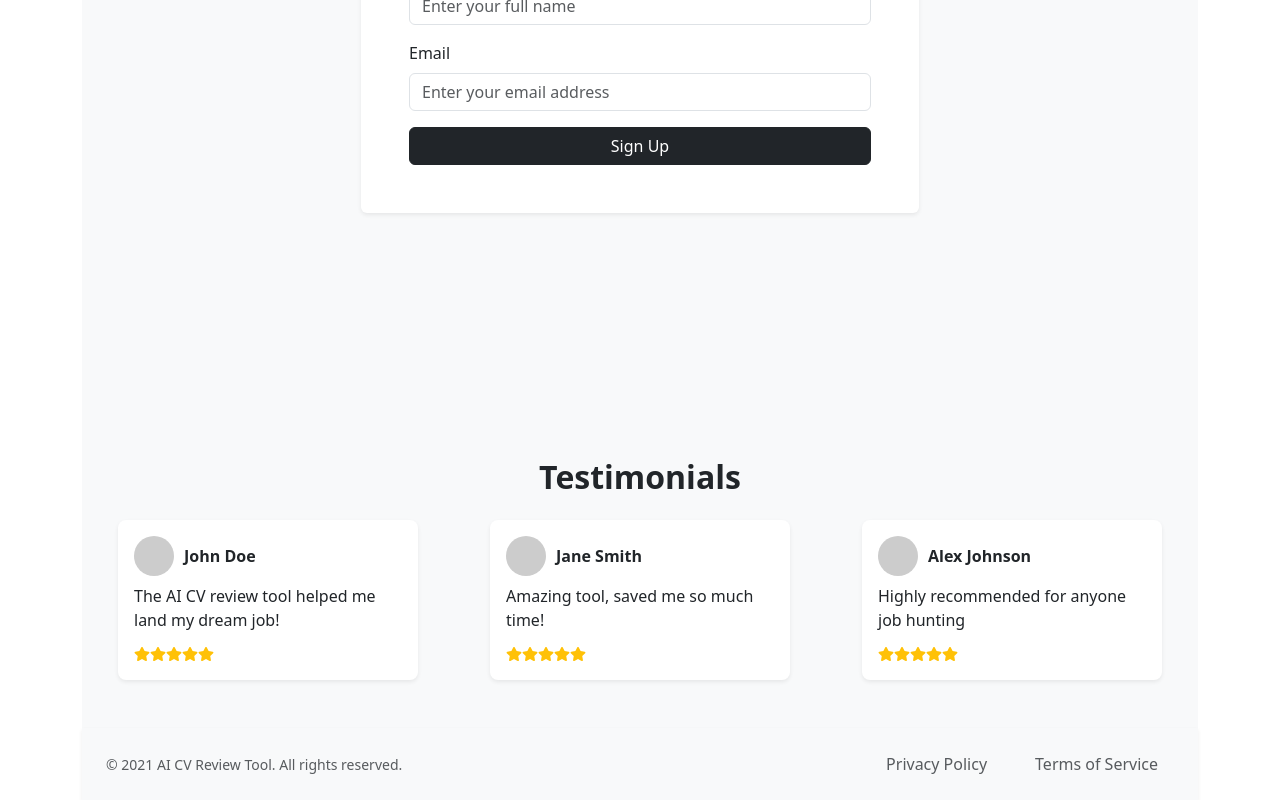
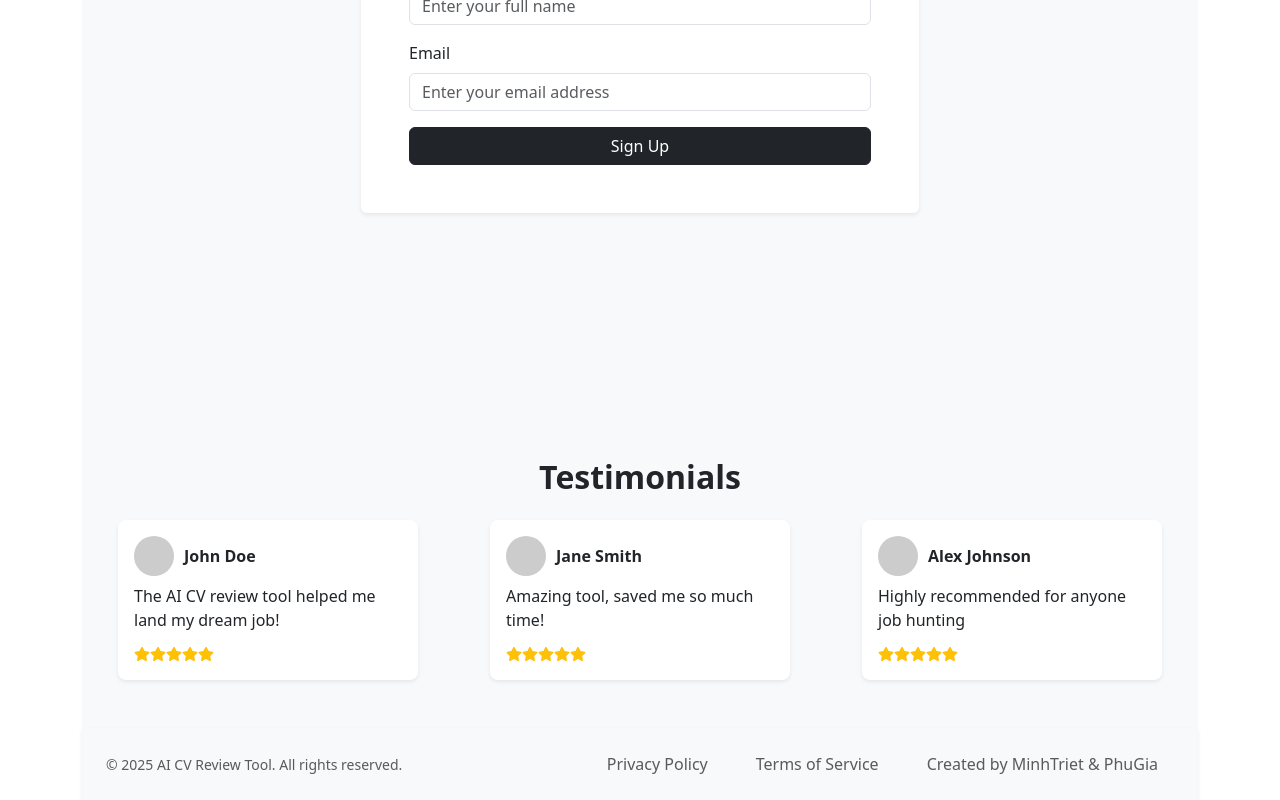
Before and after one commit to minhtriet03/cv-ai-review, a React (Create React App) app in the folder frontend/: page / in a window 1280 px wide. Shown: the part 456-1256 px from the top of the page. Built offline with nearby package versions, Linux system fonts and the light colour scheme.

Commit message:
Footer & Section 4-5

```diff
--- a/frontend/src/App.js
+++ b/frontend/src/App.js
@@ -2,14 +2,12 @@ import React from "react";
 import "bootstrap/dist/css/bootstrap.min.css";
 import Header from "./components/header";
 import Footer from "./components/footer";
-import SignupSection from "./components/Home/section4";
-import TestimonialsSection from "./components/Home/section5";
+import Home from "./pages/home";
 function App() {
   return (
     <div className="container">
       <Header />
-      <SignupSection />
-      <TestimonialsSection />
+      <Home/>
       <Footer />
     </div>
   );
--- a/frontend/src/components/footer.js
+++ b/frontend/src/components/footer.js
@@ -6,7 +6,7 @@ const Footer = () => {
     <footer className="bg-light shadow-sm py-3">
       <Container className="d-flex justify-content-between align-items-center px-4">
         <small className="text-muted">
-          © 2021 AI CV Review Tool. All rights reserved.
+          © 2025 AI CV Review Tool. All rights reserved.
         </small>
         <Nav>
           <Nav.Link href="#" className="text-muted">
@@ -15,6 +15,9 @@ const Footer = () => {
           <Nav.Link href="#" className="text-muted ms-3">
             Terms of Service
           </Nav.Link>
+          <Nav.Link href="#" className="text-muted ms-3">
+            Created by MinhTriet & PhuGia
+          </Nav.Link>
         </Nav>
       </Container>
     </footer>
--- /dev/null
+++ b/frontend/src/pages/home.js
@@ -0,0 +1,12 @@
+import React from 'react';
+import SignupSection from '../components/Home/section4';
+import TestimonialsSection from '../components/Home/section5';
+const Home = () => {
+    return (
+        <div>
+            <SignupSection />
+            <TestimonialsSection />
+        </div>
+    );
+}
+export default Home;
```
